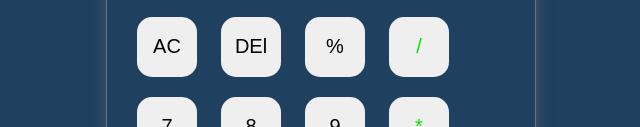
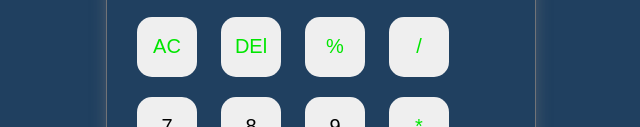
Before and after one commit to TosifJamadar/Calculator_2, a plain HTML site: page index.html in a window 1280 px wide. Shown: the part 250-377 px from the top of the page, without its empty margins (319-959 px from the left). Drawn offline with Linux system fonts and the light colour scheme.

Commit message:
ScreenShot Added

```diff
--- a/index.html
+++ b/index.html
@@ -8,9 +8,9 @@
     <div class="Calculator">
         <input type="text" placeholder="0">
         <div>
-            <button>AC</button>
-            <button>DEl</button>
-            <button>%</button>
+            <button class="Oprator">AC</button>
+            <button class="Oprator">DEl</button>
+            <button class="Oprator">%</button>
             <button class="Oprator">/</button>
         </div>
         <div>
```
Also changed, not shown: ScreenShot/OutPut.png (added).
